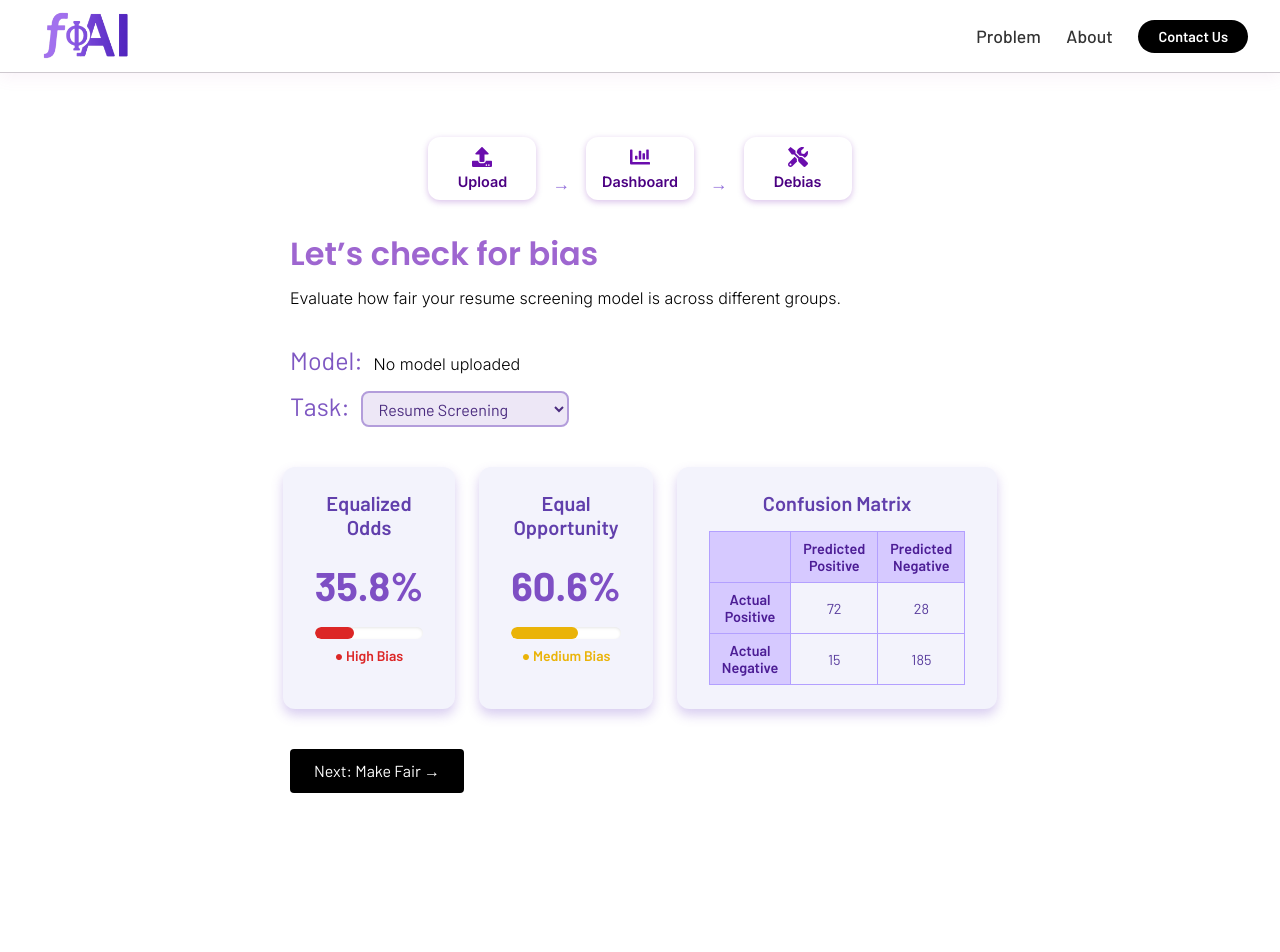
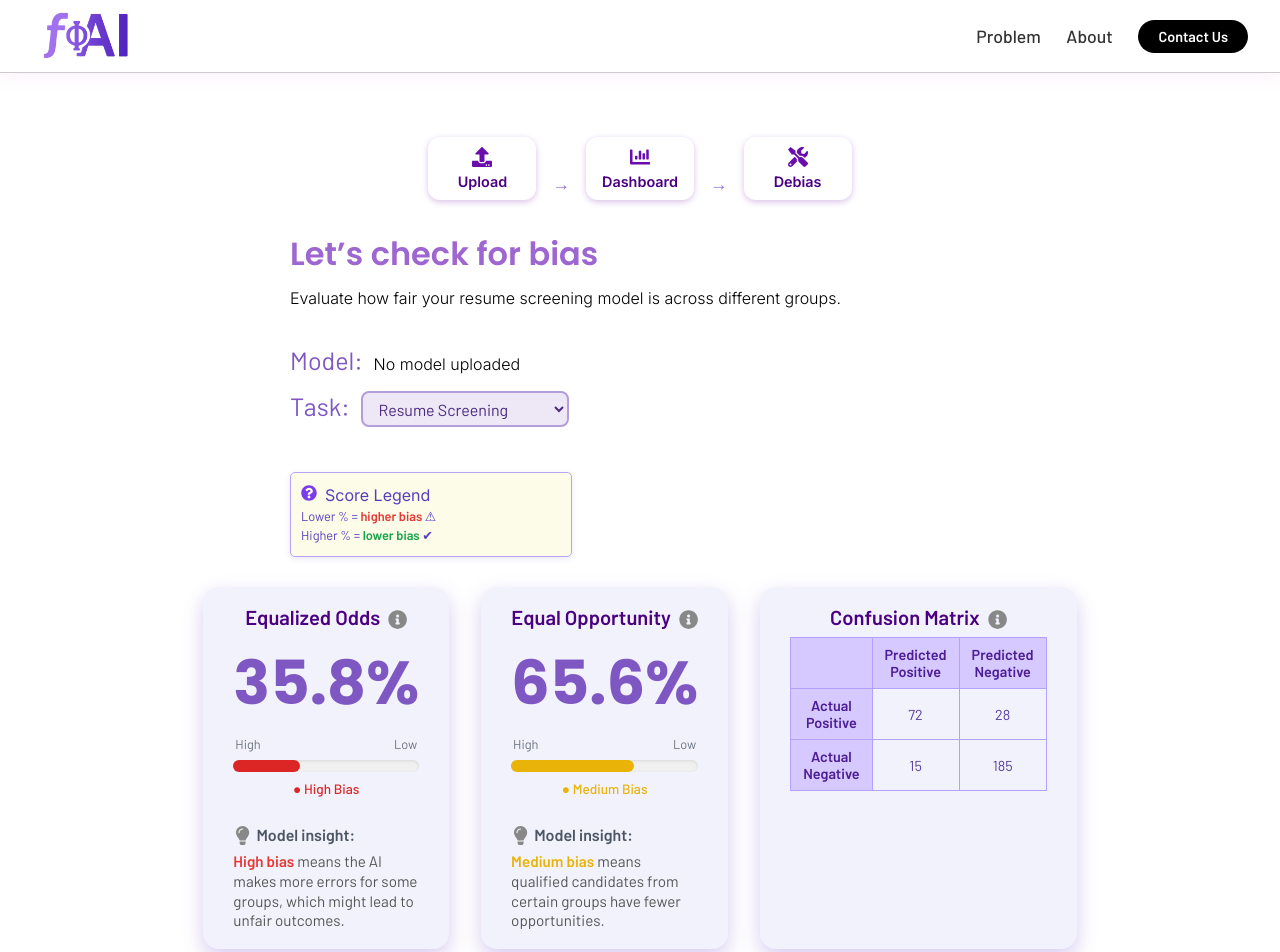
Before and after one commit to imancheema/fAI, a React (Create React App) app in the folder frontend/: page /evaluate in a window 1280 px wide. Shown: the top 952 px of the page. Before the commit the page ends 825 px from the top, so only its background shows below. Built offline with nearby package versions, Linux system fonts and the light colour scheme.

Commit message:
Adds model insight descriptions to dashboard & fixes progress bar

```diff
--- a/frontend/src/components/DashboardMetrics.css
+++ b/frontend/src/components/DashboardMetrics.css
@@ -1,50 +1,56 @@
 .dashboard-container {
   display: flex;
-  gap: 24px;
+  /* flex-wrap: wrap; */
   justify-content: center;
-  margin: 40px 20px;
+  gap: 32px;
+  margin-top: 20px;
+  margin-bottom: 50px;
   font-family: "Barlow", sans-serif;
+  max-width: 2000px;
 }
 
 .card {
-  background: #f3f3fc;
-  border-radius: 12px;
-  box-shadow: 0 6px 12px rgba(127, 91, 206, 0.3);
-  padding: 24px 32px;
-  width: 280px;
+  background: #f2f2fc;
+  border-radius: 16px;
+  box-shadow: 0 8px 20px rgba(127, 91, 206, 0.3);
+  padding: 18px 30px;
+  flex: 1 1 360px;
+  max-width: 2000px;
   text-align: center;
   transition: transform 0.2s ease, box-shadow 0.2s ease;
   cursor: default;
 }
-
 .card:hover,
 .card:focus-within {
-  box-shadow: 0 8px 20px rgba(108, 70, 197, 0.5);
-  transform: translateY(-4px);
+  box-shadow: 0 12px 24px rgba(108, 70, 197, 0.4);
+  transform: translateY(-6px);
 }
 
 .card h3 {
-  font-family: "barlow", sans-serif;
-  color: #613fac;
-  margin-bottom: 16px;
+  font-family: "Barlow", sans-serif;
+  color: #4b0082;
+  margin-bottom: 20px;
   font-weight: 600;
-  font-size: 1.25rem;
+  font-size: 1.26rem;
+  margin-bottom: 0;
 }
 
 .metric-value {
-  font-size: 2.5rem;
+  font-size: 3.8rem;
   font-weight: 700;
-  color: #7e4fc4;
+  color: #7e57c2;
+  font-family: "poppins", sans-serif;
 }
 
 /* Progress Bar */
 
 .progress-bar-container {
-  background-color: #ffffff;
-  border-radius: 8px;
-  height: 12px;
+  background-color: #e5e7eb;
+  border-radius: 5px;
+  height: 14px;
   width: 100%;
   margin-top: 12px;
+  margin-bottom: 6px;
   overflow: hidden;
   box-shadow: inset 0 1px 3px rgba(0, 0, 0, 0.1);
   position: relative;
@@ -52,7 +58,7 @@
 
 .progress-bar-fill {
   height: 100%;
-  border-radius: 8px;
+  border-radius: 5px;
   transition: width 0.6s ease;
   animation: fadeIn 1s ease forwards;
 }
@@ -95,3 +101,177 @@
   font-weight: 600;
   color: #4c1d95;
 }
+
+.bias-scale-labels {
+  display: flex;
+  justify-content: space-between;
+  font-size: 0.8rem;
+  margin-bottom: 4px;
+  padding: 0 2px;
+  color: #6b7280; /* subtle gray */
+}
+
+/* .progress-bar-container {
+  height: 10px;
+  background-color: #e5e7eb;
+  border-radius: 5px;
+  overflow: hidden;
+  margin-bottom: 6px;
+}
+
+.progress-bar-fill {
+  height: 100%;
+  transition: width 0.5s ease;
+  border-radius: 5px;
+} */
+
+.bias-label {
+  font-size: 0.85rem;
+  font-weight: 500;
+  margin-top: 4px;
+}
+
+.info-icon {
+  display: inline-block;
+  margin-left: 8px;
+  position: relative;
+  color: #888;
+  cursor: help;
+}
+
+.info-icon svg {
+  vertical-align: middle;
+  font-size: 1.2rem;
+}
+
+.tooltip {
+  visibility: hidden;
+  opacity: 0;
+  width: 220px;
+  background-color: #4f4f4f;
+  color: #fff;
+  text-align: left;
+  border-radius: 8px;
+  padding: 8px 12px;
+  position: absolute;
+  z-index: 10;
+  bottom: 125%;
+  left: 50%;
+  transform: translateX(-50%);
+  transition: opacity 0.2s;
+  font-size: 1rem;
+  line-height: 1.4;
+  pointer-events: none;
+  box-shadow: 0 4px 10px rgba(0, 0, 0, 0.15);
+  font-family: "barlow", sans-serif;
+  font-weight: 400;
+}
+
+.info-icon:hover .tooltip,
+.info-icon:focus .tooltip {
+  visibility: visible;
+  opacity: 1;
+}
+
+.bias-level-explanation {
+  padding-top: 10px;
+  font-size: 0.8rem;
+  color: #555;
+  margin-top: 8px;
+  text-align: left;
+  line-height: 1.3;
+}
+
+.bias-explanation-heading {
+  font-weight: 600;
+  margin-bottom: 6px;
+  color: #4b5563;
+  font-size: 1rem;
+}
+
+.bias-explanation-text {
+  margin: 0;
+  font-size: 0.95rem;
+  line-height: 1.3;
+}
+
+.bias-explanation-heading {
+  display: flex;
+  align-items: center;
+  font-weight: 600;
+  font-size: 1rem;
+  margin-bottom: 0.3em;
+}
+
+.bias-info-icon {
+  color: #888;
+  margin-right: 0.2em;
+  font-size: 1.2em;
+}
+
+.highlight-high {
+  color: #e53935; /* red */
+  font-weight: 600;
+}
+
+.highlight-medium {
+  color: #eab308;
+  font-weight: 600;
+}
+
+.progress-bar-container {
+  position: relative;
+  height: 12px;
+  background-color: #f0f0f0;
+  border-radius: 6px;
+  margin: 8px 0;
+  overflow: visible;
+}
+
+.progress-bar-fill {
+  height: 100%;
+  border-radius: 6px;
+  transition: width 0.4s ease;
+}
+
+.progress-bar-arrow {
+  position: absolute;
+  top: -16px;
+  transform: translateX(-50%);
+  font-size: 14px;
+  color: #333;
+  font-weight: bold;
+  pointer-events: none;
+}
+.bias-legend {
+  border: 1px solid #b8a3f7; /* softer, lighter purple border */
+  background-color: #fcfce8; /* very light purple background */
+  padding: 2px 10px; /* balanced padding */
+  border-radius: 5px;
+  max-width: 150px;
+  min-width: 260px;
+  text-align: left;
+  font-family: "Barlow", sans-serif;
+  color: #5a3dbd; /* slightly darker purple for text */
+  box-shadow: 0 2px 6px rgba(88, 62, 178, 0.12); /* subtle shadow */
+  line-height: 1.4;
+  white-space: normal;
+  margin-top: 45px;
+  margin-bottom: 30px;
+
+  font-size: 0.8rem;
+}
+
+.bias-legend strong {
+  display: block;
+  margin-bottom: 6px;
+  font-size: 0.9rem;
+  color: #4c1d95;
+}
+
+@media (max-width: 1000px) {
+  .card {
+    flex: 1 1 100%;
+    max-width: 100%;
+  }
+}
--- a/frontend/src/components/DashboardMetrics.tsx
+++ b/frontend/src/components/DashboardMetrics.tsx
@@ -1,26 +1,59 @@
 import React from "react";
 import "./DashboardMetrics.css";
+import { FaInfoCircle } from "react-icons/fa";
+import { FaLightbulb } from "react-icons/fa";
+import { FaQuestionCircle } from "react-icons/fa";
 
 type MetricCardProps = {
   title: string;
   value: number;
+  description: string;
+  biasExplanation: React.ReactNode;
+};
+
+type InfoCardProps = {
+  title: string;
+  description: string;
+  confusionMatrix: {
+    truePositive: number;
+    falsePositive: number;
+    trueNegative: number;
+    falseNegative: number;
+  };
 };
 
 const getBiasLabel = (value: number) => {
   const fraction = value / 100;
-
-  if (fraction >= 0.8) return { label: "Low Bias", color: "#16a34a" }; // green
-  if (fraction >= 0.6) return { label: "Medium Bias", color: "#eab308" }; // yellow
-  return { label: "High Bias", color: "#dc2626" }; // red
+  if (fraction >= 0.8) return { label: "Low Bias", color: "#16a34a" };
+  if (fraction >= 0.6) return { label: "Medium Bias", color: "#eab308" };
+  return { label: "High Bias", color: "#dc2626" };
 };
 
-const MetricCard: React.FC<MetricCardProps> = ({ title, value }) => {
+const MetricCard: React.FC<MetricCardProps> = ({
+  title,
+  value,
+  description,
+  biasExplanation,
+}) => {
   const { label, color } = getBiasLabel(value);
 
   return (
     <div className="card">
-      <h3>{title}</h3>
+      <h3>
+        {title}
+        <span className="info-icon" tabIndex={0}>
+          {/* @ts-ignore */}
+          <FaInfoCircle />
+          <span className="tooltip">{description}</span>
+        </span>
+      </h3>
       <p className="metric-value">{value.toFixed(1)}%</p>
+
+      <div className="bias-scale-labels">
+        <span>High</span>
+        <span>Low</span>
+      </div>
+
       <div
         className="progress-bar-container"
         aria-label={`${title} progress`}
@@ -31,32 +64,30 @@ const MetricCard: React.FC<MetricCardProps> = ({ title, value }) => {
           style={{ width: `${value}%`, backgroundColor: color }}
         />
       </div>
+
       <div className="bias-label" style={{ color }}>
         ● {label}
       </div>
+
+      <div className="bias-level-explanation">{biasExplanation}</div>
     </div>
   );
 };
 
-const DashboardMetrics: React.FC = () => {
-  // Use percentage values directly now
-  const equalizedOdds = 35.8;
-  const equalOpportunity = 60.6;
-
-  const confusionMatrix = {
-    truePositive: 72,
-    falsePositive: 15,
-    trueNegative: 185,
-    falseNegative: 28,
-  };
-
-  return (
-    <div className="dashboard-container">
-      <MetricCard title="Equalized Odds" value={equalizedOdds} />
-      <MetricCard title="Equal Opportunity" value={equalOpportunity} />
-
+const ConfusionMatrixCard: React.FC<InfoCardProps> = ({
+  title,
+  description,
+  confusionMatrix,
+}) => (
   <div className="card">
-        <h3>Confusion Matrix</h3>
+    <h3>
+      {title}
+      <span className="info-icon" tabIndex={0}>
+        {/* @ts-ignore */}
+        <FaInfoCircle />
+        <span className="tooltip">{description}</span>
+      </span>
+    </h3>
     <table className="confusion-matrix">
       <tbody>
         <tr>
@@ -77,6 +108,89 @@ const DashboardMetrics: React.FC = () => {
       </tbody>
     </table>
   </div>
+);
+
+const DashboardMetrics: React.FC = () => {
+  const equalizedOdds = 35.8;
+  const equalOpportunity = 65.6;
+
+  const confusionMatrix = {
+    truePositive: 72,
+    falsePositive: 15,
+    trueNegative: 185,
+    falseNegative: 28,
+  };
+
+  const equalizedOddsBiasExplanation = (
+    <div className="bias-explanation-box">
+      <p className="bias-explanation-heading">
+        {/* @ts-ignore */}
+        <FaLightbulb className="bias-info-icon" />
+        Model insight:
+      </p>
+      <p className="bias-explanation-text">
+        <span className="highlight-high">High bias</span> means the AI makes
+        more errors for some groups, which might lead to unfair outcomes.
+      </p>
+    </div>
+  );
+
+  const equalOpportunityBiasExplanation = (
+    <div className="bias-explanation-box">
+      <p className="bias-explanation-heading">
+        {/* @ts-ignore */}
+        <FaLightbulb className="bias-info-icon" />
+        Model insight:
+      </p>
+      <p className="bias-explanation-text">
+        <span className="highlight-medium">Medium bias</span> means qualified
+        candidates from certain groups have fewer opportunities.
+      </p>
+    </div>
+  );
+
+  return (
+    <div>
+      <div className="bias-legend">
+        <p>
+          <h3 className="legend-title">
+            {/* @ts-ignore */}
+            <FaQuestionCircle
+              className="legend-icon"
+              style={{ color: "#7c3aed", marginRight: 8 }}
+            />
+            Score Legend
+          </h3>
+          Lower % = <span className="highlight-high">higher bias</span> ⚠
+          <br />
+          Higher % ={" "}
+          <span style={{ color: "#16a34a", fontWeight: 600 }}>
+            lower bias
+          </span>{" "}
+          ✔
+        </p>
+      </div>
+
+      {/* This is the flex container for the cards ONLY */}
+      <div className="dashboard-container">
+        <MetricCard
+          title="Equalized Odds"
+          value={equalizedOdds}
+          description="Checks if the AI makes mistakes fairly across all groups. One group should not face more errors than another."
+          biasExplanation={equalizedOddsBiasExplanation}
+        />
+        <MetricCard
+          title="Equal Opportunity"
+          value={equalOpportunity}
+          description="Checks if qualified individuals from different groups have an equal chance of being selected."
+          biasExplanation={equalOpportunityBiasExplanation}
+        />
+        <ConfusionMatrixCard
+          title="Confusion Matrix"
+          description="Shows how well the AI predicted outcomes by comparing its predictions to actual results."
+          confusionMatrix={confusionMatrix}
+        />
+      </div>
     </div>
   );
 };
```
Lines whose indentation alone changed are shown as unchanged.
